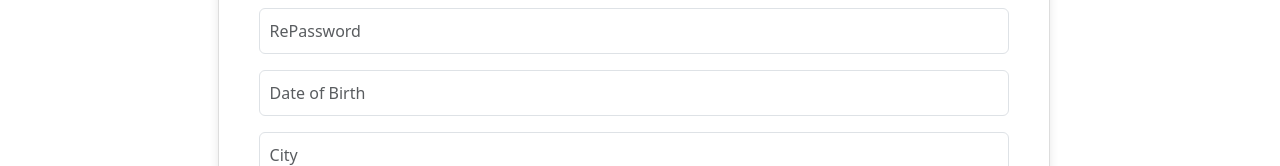
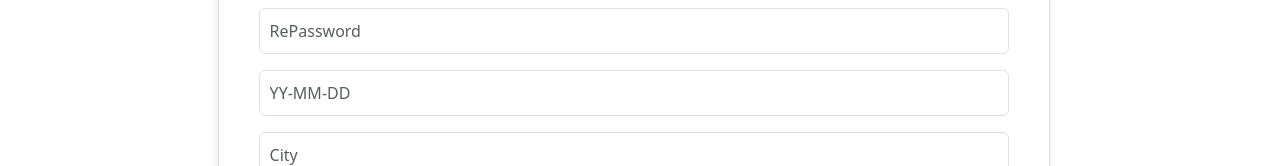
Before and after one commit to Basmala-Elsayed12/ReactAdminDashBoard, a React (Create React App) app: page /manage-user/add in a window 1280 px wide. Shown: the part 505-671 px from the top of the page. Built offline with nearby package versions, Linux system fonts and the light colour scheme; sample sign-in values are in the browser's storage.

Commit message:
lastUpdate

```diff
--- a/src/pages/ManageUser/AddUser.js
+++ b/src/pages/ManageUser/AddUser.js
@@ -160,7 +160,7 @@ export default function AddUser() {
         <Form.Group className="mb-3">
           <Form.Control
             type="text"
-            placeholder="Date of Birth"
+            placeholder="YY-MM-DD"
             value={user.DOB}
             onChange={(e) => setUser({ ...user, DOB: e.target.value })}
           />
--- a/src/pages/ManageUser/UpdateUser.js
+++ b/src/pages/ManageUser/UpdateUser.js
@@ -186,7 +186,7 @@ export default function UpdateUser() {
         <Form.Group className="mb-3">
           <Form.Control
             type="text"
-            placeholder="Date of Birth"
+            placeholder="YY-MM-DD"
             value={user.DOB}
             onChange={(e) => setUser({ ...user, DOB: e.target.value })}
           />
```
